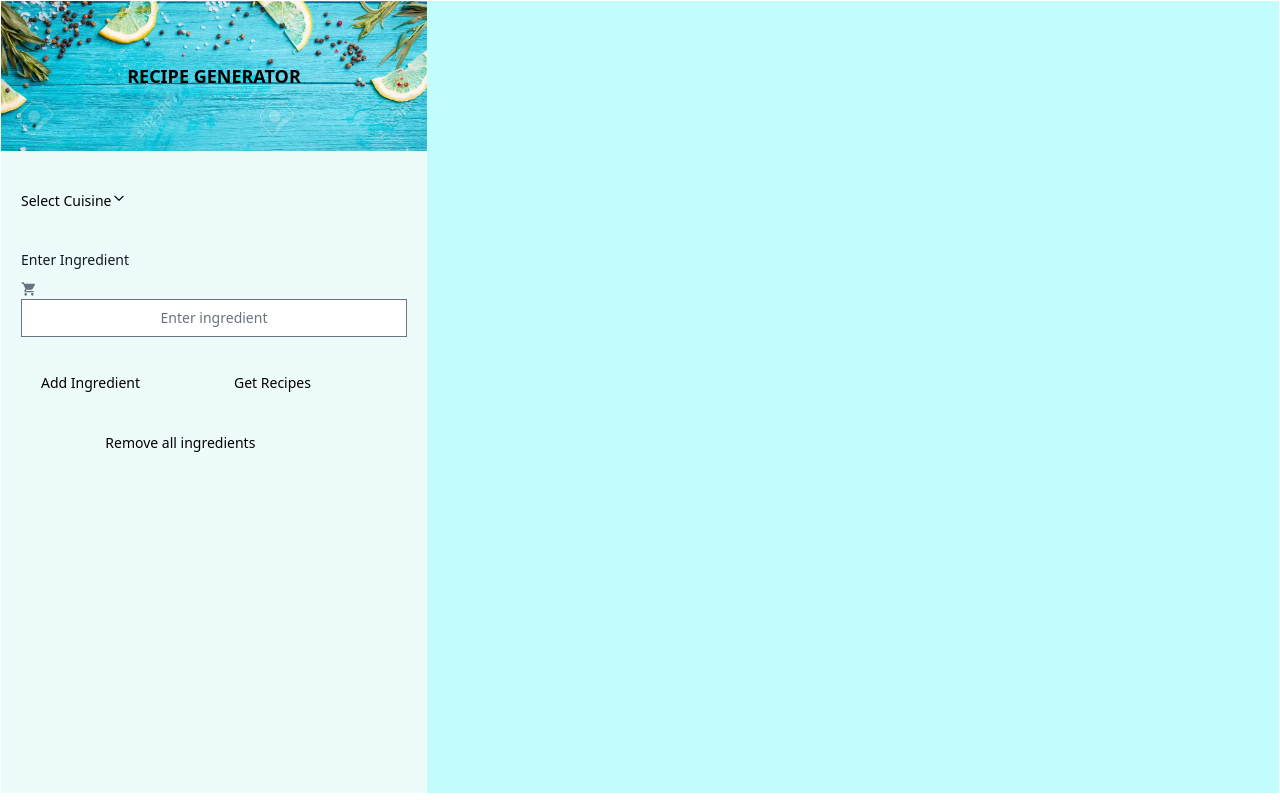
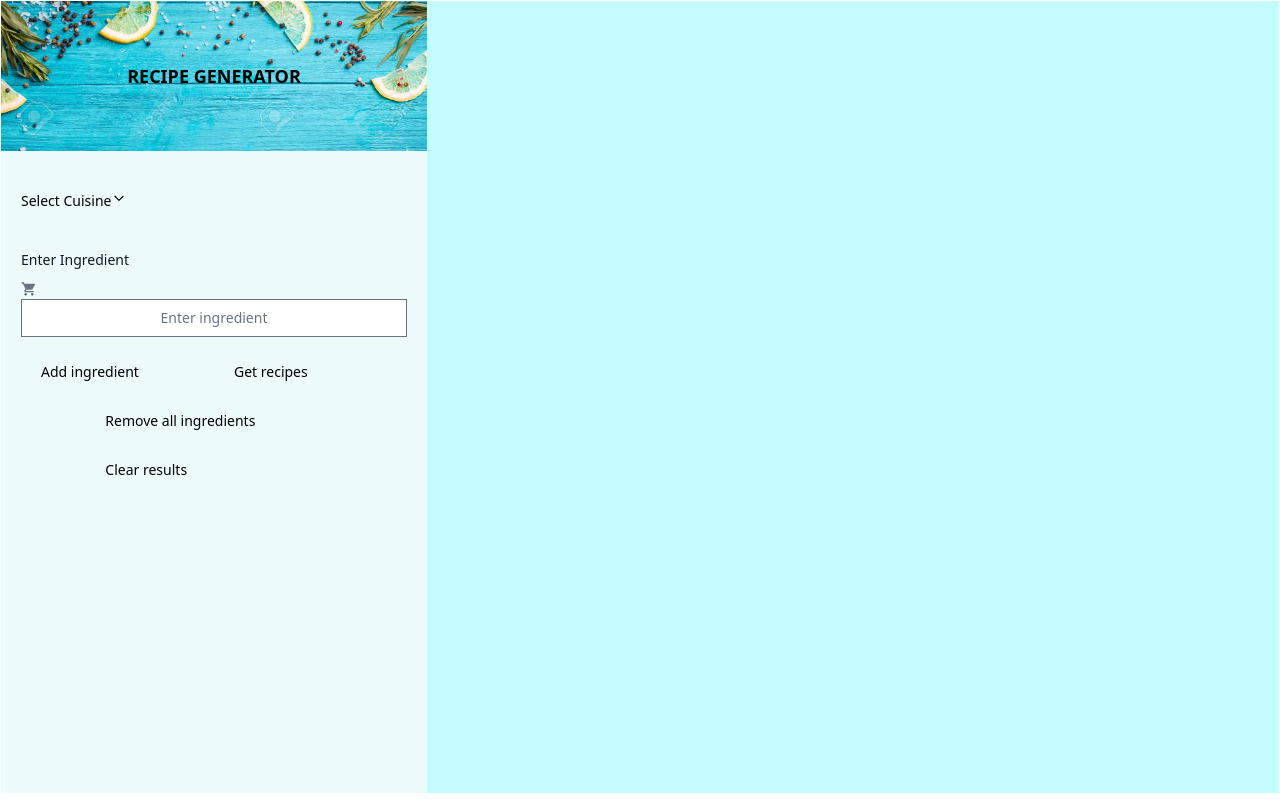
Before and after one commit to Greenleaf20/recipe-generator, a React (Create React App) app: page / in a window 1280 px wide. Built offline with nearby package versions, Linux system fonts and the light colour scheme.

Commit message:
Add input validation and clearing logic

```diff
--- a/src/components/InputForm/InputForm.css
+++ b/src/components/InputForm/InputForm.css
@@ -19,5 +19,9 @@
 }
 
 .button-column {
-    padding: 16px 16px 0px 16px
+    padding: 5px 16px 0px 16px
 }
+
+.input-alert-container {
+    margin: 20px;
+}
--- a/src/components/InputForm/InputForm.js
+++ b/src/components/InputForm/InputForm.js
@@ -1,9 +1,10 @@
 import './InputForm.css'
-import { Button, TextInput, Label, Dropdown } from "flowbite-react";
+import { Button, TextInput, Label, Dropdown, Alert } from "flowbite-react";
 import { useEffect, useState } from "react";
 import { MdLocalGroceryStore } from "react-icons/md";
 import Ingredient from '../Ingredient/Ingredient';
 import axios from 'axios';
+import { HiInformationCircle } from 'react-icons/hi2';
 
 function InputForm({sendRecipeList}) {
     const cuisines = [
@@ -21,6 +22,7 @@ function InputForm({sendRecipeList}) {
     const [recipeList, setRecipeList] = useState([]);
     const recipeListURL = 'https://api.spoonacular.com/recipes/complexSearch';
     const recipeURL = 'https://api.spoonacular.com/recipes/informationBulk?ids=715538,716429';
+    const [emptyAlert, setEmptyAlert] = useState(false);
 
     const apiKey = '9cf0dcafb2e44cfcb30ddbd94e611ea3';
 
@@ -48,11 +50,25 @@ function InputForm({sendRecipeList}) {
         setIngredientsList([]);
     }
 
+    const clearResults = () => {
+        setRecipeList([]);
+        setCuisine('');
+        removeAllIngredients();
+    }
+
     useEffect(() => {
         sendRecipeList(recipeList);
     }, [recipeList, sendRecipeList]);
 
     const getRecipe = async (event) => {
+        if (ingredientsList.length===0 && cuisine==='') {
+            setEmptyAlert(true);
+            setTimeout(() => {
+                setEmptyAlert(false);
+            },5000);
+            return;
+        }
+
         const newRecipeListUrl = recipeListURL+"?includeIngredients="+ingredientsList.join(',')+"&cuisine="+cuisine;
         axios.get(newRecipeListUrl , { headers: {
             'Content-Type': 'application/json',
@@ -105,11 +121,11 @@ function InputForm({sendRecipeList}) {
                 <div className='grid grid-cols-12'>
                     <div className='col-span-6 p-4 button-column'>
                         <Button gradientMonochrome="success" type="submit"
-                        className="p-1 w-full" >Add Ingredient</Button>
+                        className="p-1 w-full" >Add ingredient</Button>
                     </div>
                     <div className='col-span-6 p-4 button-column'>
                         <Button gradientMonochrome="success" type="button" onClick={getRecipe}
-                        className="p-1 w-full get-recipe-button" >Get Recipes</Button>
+                        className="p-1 w-full get-recipe-button" >Get recipes</Button>
                     </div>
                 </div>
                 <div className='grid grid-cols-12'>
@@ -122,7 +138,24 @@ function InputForm({sendRecipeList}) {
                     <div className='col-span-2 p-4 button-column'>
                     </div>
                 </div>
+                <div className='grid grid-cols-12'>
+                    <div className='col-span-2 p-4 button-column'>
+                    </div>
+                    <div className='col-span-8 p-4 button-column'>
+                        <Button gradientMonochrome="success" type="button"
+                        className="p-1 w-full" onClick={clearResults}>Clear results</Button>
+                    </div>
+                    <div className='col-span-2 p-4 button-column'>
+                    </div>
+                </div>
             </form>
+            <div className='input-alert-container'>
+                {
+                    emptyAlert && <Alert color="failure" icon={HiInformationCircle}>
+                        <span className="font-medium input-alert">Empty input!</span> Enter either ingredients or cuisine before submitting the form.
+                    </Alert>
+                }
+            </div>
             <div className='ingredientsList'>
                 <div className="grid grid-cols-12">
                     {ingredientsList.map((item,index) =>
```
